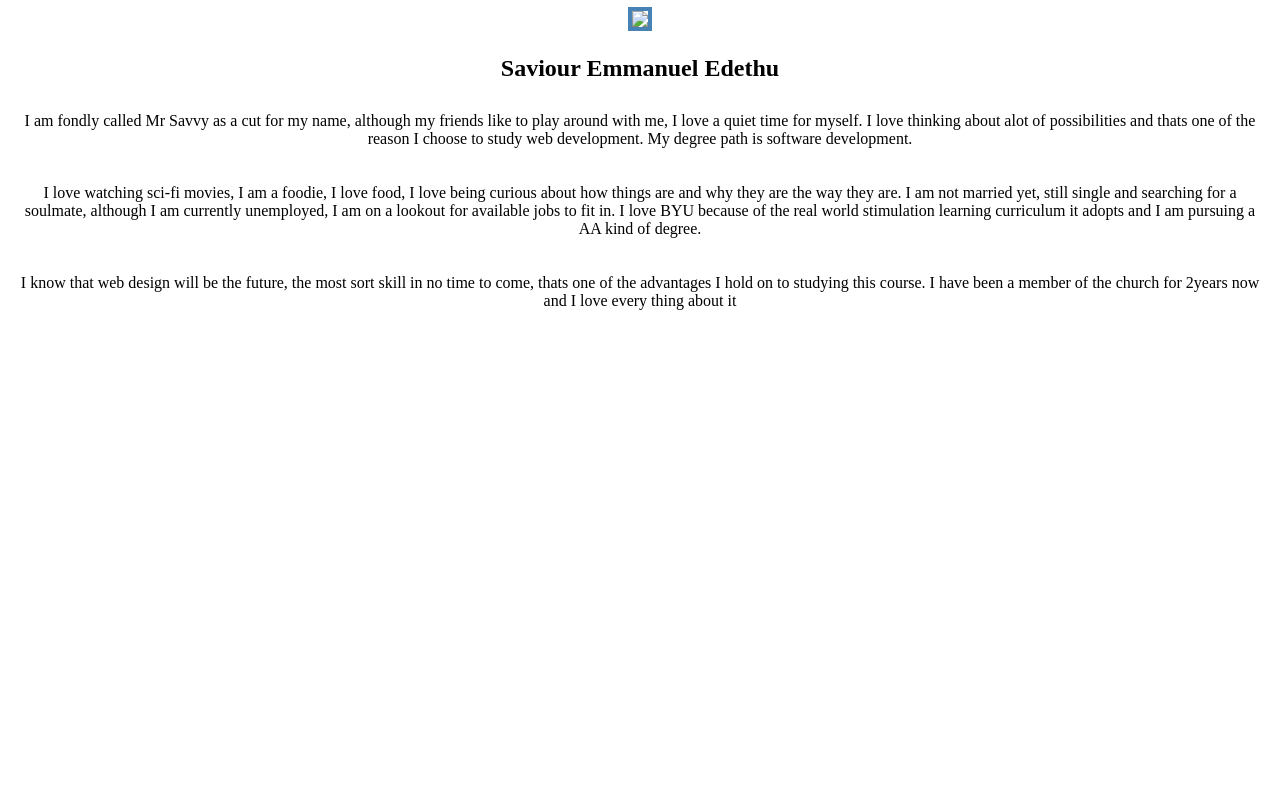
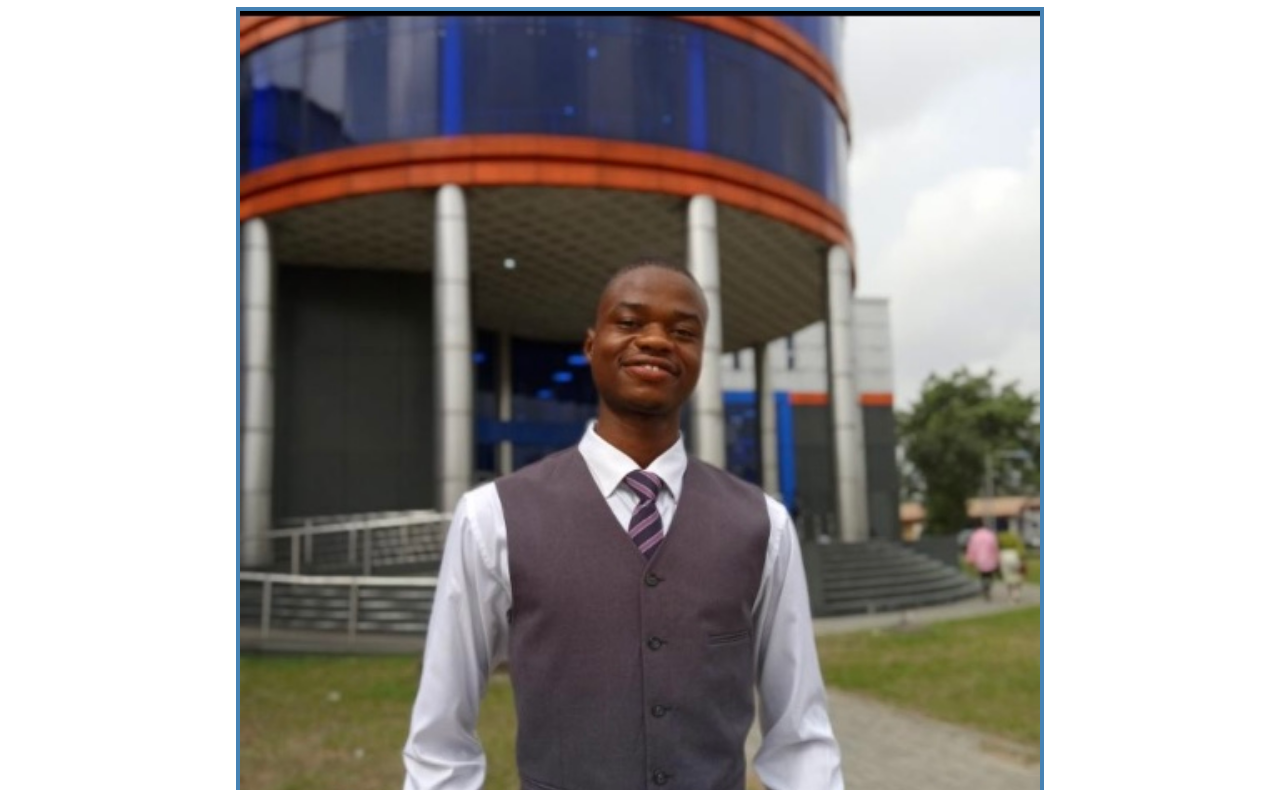
Before and after one commit to MrSavvy1/wdd130, a plain HTML site: page aboutme/index.html in a window 1280 px wide. Shown: the part 73-863 px from the top of the page. Before the commit the page ends 800 px from the top, so only its background shows below. Drawn offline with Linux system fonts and the light colour scheme; files that its build step writes are made by us from their sources.

Commit message:
Just added pt

```diff
--- a/aboutme/index.html
+++ b/aboutme/index.html
@@ -7,7 +7,7 @@
     </head >
     <body>
     <h1>About me</h2>
-    <img src ="aboutme/images/boss.jpeg"/>
+    <img src ="images/boss.jpeg"/>
     <h2> Saviour Emmanuel Edethu  </h2>
 
         <p style = "margin:0px;" id = "leo">  I am fondly called Mr Savvy as a cut for my name, although my friends like to play around with me, I love a quiet time for myself. I love thinking about alot of possibilities and thats one of the reason I choose to study web development. My degree path is software development.
```
